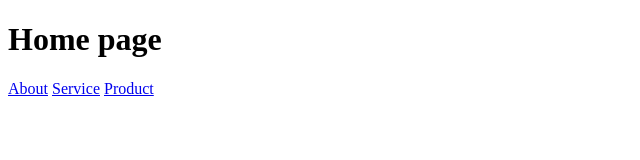
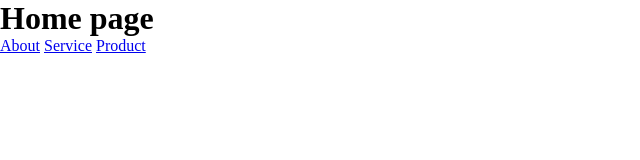
Before and after one commit to Nut-Yoswaris/git-lab02, a website: page index.html in a window 1280 px wide. Shown: the whole page, without its empty margins (0-640 px from the left). Drawn offline with Linux system fonts and the light colour scheme.

Commit message:
starter template

```diff
--- a/index.html
+++ b/index.html
@@ -3,6 +3,7 @@
 <head>
     <meta charset="UTF-8">
     <meta name="viewport" content="width=device-width, initial-scale=1.0">
+    <link rel="stylesheet" href="./sltye.css">
     <title>Home page</title>
 </head>
 <body>
@@ -13,5 +14,7 @@
         <a href="#">Product</a>
     </nav>
 
+    <script src="./main.js"></script>
+
 </body>
 </html>
--- /dev/null
+++ b/main.js
@@ -0,0 +1 @@
+console.log("first")
--- a/package.json
+++ b/package.json
@@ -8,5 +8,8 @@
   },
   "keywords": [],
   "author": "",
-  "license": "ISC"
+  "license": "ISC",
+  "dependencies": {
+    "cowsay": "^1.6.0"
+  }
 }
--- /dev/null
+++ b/sltye.css
@@ -0,0 +1,5 @@
+*{
+    box-sizing: border-box;
+    padding: 0;
+    margin: 0;
+}
```
Also changed, not shown: 1 other file.
